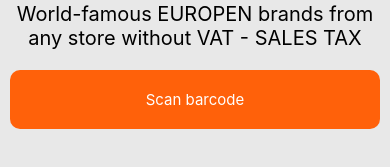
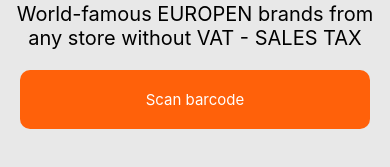
Before and after one commit to RedHornetStudio/online-shop-with-barecode-scanner, a React Native app: screen /Home in a window 390 px wide. Shown: the part 417-584 px from the top of the page. Built offline with nearby package versions, Linux system fonts and the light colour scheme.

Commit message:
ScannerScreen created modified:   package-lock.json modified:   package.json modified:   src/components/MainButton.js modified:   src/screens/HomeScreen.js modified:   src/screens/ScannerScreen.js

```diff
--- a/package.json
+++ b/package.json
@@ -17,7 +17,8 @@
     "react-native": "https://github.com/expo/react-native/archive/sdk-42.0.0.tar.gz",
     "react-native-safe-area-context": "3.2.0",
     "react-native-screens": "~3.4.0",
-    "react-native-web": "~0.13.12"
+    "react-native-web": "~0.13.12",
+    "expo-barcode-scanner": "~10.2.2"
   },
   "devDependencies": {
     "@babel/core": "^7.9.0"
--- a/src/components/MainButton.js
+++ b/src/components/MainButton.js
@@ -3,13 +3,14 @@ import { Text, TouchableOpacity, StyleSheet } from 'react-native';
 
 import { buttonColor } from '../res/colors';
 
-const MainButton = ({ text, onPress }) => {
-  return <TouchableOpacity style={styles.button} onPress={onPress}><Text style={styles.text}>{text}</Text></TouchableOpacity>;
+const MainButton = ({ title, onPress }) => {
+  return <TouchableOpacity style={styles.button} onPress={onPress}><Text style={styles.text}>{title}</Text></TouchableOpacity>;
 };
 
 const styles = StyleSheet.create({
   button: {
     alignItems: 'center',
+    marginHorizontal: 20,
     padding: 20,
     borderRadius: 10,
     backgroundColor: buttonColor,
--- a/src/screens/HomeScreen.js
+++ b/src/screens/HomeScreen.js
@@ -9,7 +9,7 @@ const HomeScreen = ({ navigation }) => {
     <View style={styles.container}>
       <Text style={styles.brandText}>Tax Free Market</Text>
       <Text style={styles.descritpionText}>World-famous EUROPEN brands from any store without VAT - SALES TAX</Text>
-      <MainButton text='Scan barcode' onPress={() => navigation.navigate('Scanner')} />
+      <MainButton title='Scan barcode' onPress={() => navigation.navigate('Scanner')} />
     </View>
   );
 };
@@ -18,7 +18,6 @@ const styles = StyleSheet.create({
   container: {
     flex: 1,
     justifyContent: "center",
-    paddingHorizontal: 10,
     backgroundColor: backgroundColor,
   },
   brandText: {
--- a/src/screens/ScannerScreen.js
+++ b/src/screens/ScannerScreen.js
@@ -1,16 +1,64 @@
-import React from 'react';
-import { View, Text, StyleSheet } from 'react-native';
+import React, { useState, useEffect } from 'react';
+import { View, Text, Button, StyleSheet } from 'react-native';
+import { BarCodeScanner } from 'expo-barcode-scanner';
+
+import { backgroundColor } from '../res/colors';
+import MainButton from '../components/MainButton';
 
 const ScannerScreen = () => {
+  const [hasPermission, setHasPermission] = useState(null);
+  const [scanned, setScanned] = useState(false);
+
+  const askForCameraPermission = async () => {
+    const { status } = await BarCodeScanner.requestPermissionsAsync();
+    setHasPermission(status === 'granted');
+  };
+
+  useEffect(() => {
+    setTimeout(askForCameraPermission, 300);
+  }, []);
+
+  const handleBarCodeScanned = ({ type, data }) => {
+    setScanned(true);
+    alert(`Bar code with type ${type} and data ${data} has been scanned!`);
+  };
+
+  if (hasPermission === null) {
+    return (
+      <View style={styles.container}></View>
+    );
+  }
+  if (hasPermission === false) {
+    return (
+      <View style={styles.container}>
+        <Text style={styles.text}>Access to camera denied</Text>
+        <MainButton title={'Allow '} onPress={askForCameraPermission} />
+      </View>
+    );
+  }
+
   return (
-    <View>
-      <Text>Barcode scanner screen</Text>
+    <View style={styles.container}>
+      <BarCodeScanner
+        onBarCodeScanned={scanned ? undefined : handleBarCodeScanned}
+        style={StyleSheet.absoluteFillObject}
+      />
+      {scanned && <Button title={'Tap to Scan Again'} onPress={() => setScanned(false)} />}
     </View>
   );
 };
 
 const styles = StyleSheet.create({
-
+  container: {
+    flex: 1,
+    justifyContent: 'center',
+    backgroundColor: backgroundColor,
+  },
+  text: {
+    textAlign: 'center',
+    fontSize: 20,
+    paddingBottom: 20,
+  },
 });
 
 export default ScannerScreen;
```
Also changed, not shown: 1 other file (tests, documents, lock files or other folders).
